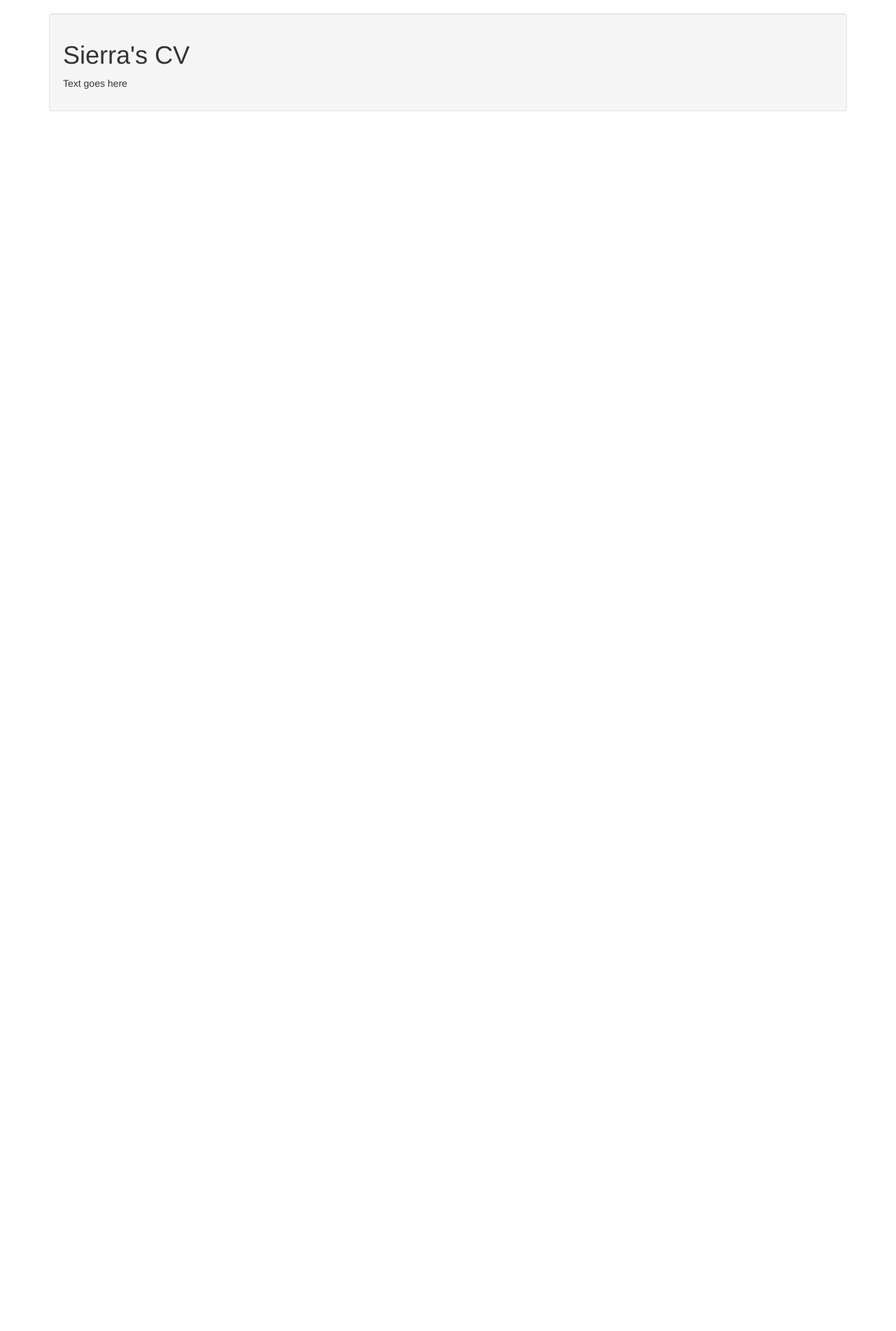
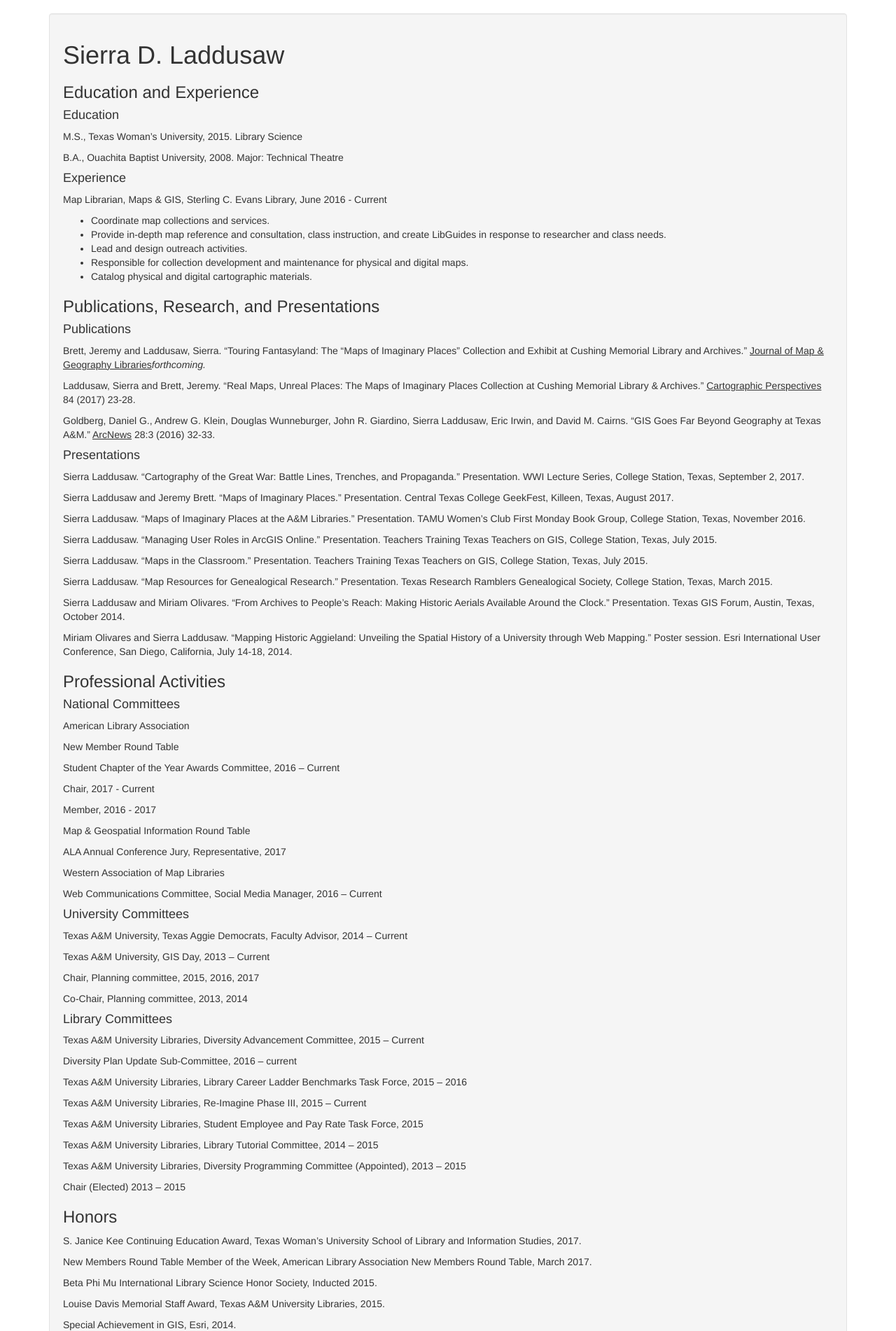
Before and after one commit to rladdusaw/sierra-website, an Angular app: page /cv in a window 1280 px wide. Shown: the part 58-1960 px from the top of the page at 70% size. Before the commit the page ends 800 px from the top, so only its background shows below. Built offline with nearby package versions, Linux system fonts and the light colour scheme.

Commit message:
added basic cv text, still needs styling

```diff
--- a/src/app/app.cvComponent.html
+++ b/src/app/app.cvComponent.html
@@ -1,6 +1,178 @@
 <div class="container">
     <div class="well">
-        <h1 class="headline">Sierra's CV</h1>
-        <p>Text goes here</p>
+        <h1 class="headline">Sierra D. Laddusaw</h1>
+        <h3>Education and Experience</h3>
+        <h4>Education</h4>
+        <p>
+            M.S., Texas Woman’s University, 2015.
+            <!-- tab over one -->
+            <span>Library Science</span>
+        </p>
+        <p>
+            B.A., Ouachita Baptist University, 2008.
+            <!-- tab over one -->
+            <span>Major: Technical Theatre</span>
+        </p>
+        <h4>Experience</h4>
+        <p>
+            Map Librarian, Maps &amp; GIS, Sterling C. Evans Library, June 2016 - Current
+        </p>
+        <ul>
+            <li>
+                Coordinate map collections and services.
+            </li>
+            <li>
+                Provide in-depth map reference and consultation, class instruction, and create LibGuides in response to researcher and class needs.
+            </li>
+            <li>
+                Lead and design outreach activities.
+            </li>
+            <li>
+                Responsible for collection development and maintenance for physical and digital maps.
+            </li>
+            <li>
+                Catalog physical and digital cartographic materials.
+            </li>
+        </ul>
+        <h3>Publications, Research, and Presentations</h3>
+        <h4>Publications</h4>
+        <!-- tab each of these over one -->
+        <p>
+            Brett, Jeremy and Laddusaw, Sierra. “Touring Fantasyland: The “Maps of Imaginary
+            Places” Collection and Exhibit at Cushing Memorial Library and Archives.” <u>Journal of
+                Map &amp; Geography Libraries</u> <i>forthcoming.</i>
+        </p>
+        <p>
+            Laddusaw, Sierra and Brett, Jeremy. “Real Maps, Unreal Places: The Maps of Imaginary Places Collection
+            at Cushing Memorial Library &amp; Archives.” <u>Cartographic Perspectives</u> 84 (2017) 23-28.
+        </p>
+        <p>
+            Goldberg, Daniel G., Andrew G. Klein, Douglas Wunneburger, John R. Giardino,
+            Sierra Laddusaw, Eric Irwin, and David M. Cairns. “GIS Goes Far Beyond Geography at Texas A&amp;M.” <u>ArcNews</u> 28:3 (2016) 32-33.
+        </p>
+        <h4>Presentations</h4>
+        <!-- tab each of these over one -->
+        <p>
+            Sierra Laddusaw. “Cartography of the Great War: Battle Lines, Trenches, and
+            Propaganda.” Presentation. WWI Lecture Series, College Station, Texas,
+            September 2, 2017.
+        </p>
+        <p>
+            Sierra Laddusaw and Jeremy Brett. “Maps of Imaginary Places.” Presentation. Central Texas College GeekFest, Killeen, Texas, August 2017.
+        </p>
+        <p>
+            Sierra Laddusaw. “Maps of Imaginary Places at the A&M Libraries.” Presentation. TAMU Women’s Club First Monday Book Group, College Station, Texas, November 2016.
+        </p>
+        <p>
+            Sierra Laddusaw. “Managing User Roles in ArcGIS Online.” Presentation. Teachers Training Texas Teachers on GIS, College Station, Texas, July 2015.
+        </p>
+        <p>
+            Sierra Laddusaw. “Maps in the Classroom.” Presentation. Teachers Training Texas Teachers on GIS, College Station, Texas, July 2015.
+        </p>
+        <p>
+            Sierra Laddusaw. “Map Resources for Genealogical Research.” Presentation. Texas Research Ramblers Genealogical Society, College Station, Texas, March 2015.
+        </p>
+        <p>
+            Sierra Laddusaw and Miriam Olivares. “From Archives to People’s Reach: Making Historic Aerials Available Around the Clock.” Presentation. Texas GIS Forum,
+            Austin, Texas, October 2014.
+        </p>
+        <p>
+            Miriam Olivares and Sierra Laddusaw. “Mapping Historic Aggieland: Unveiling the Spatial History of a University through Web Mapping.” Poster session.
+            Esri International User Conference, San Diego, California, July 14-18, 2014.
+        </p>
+        <h3>Professional Activities</h3>
+        <h4>National Committees</h4>
+        <p>
+            American Library Association
+        </p>
+        <!-- tab over one -->
+        <p>
+            New Member Round Table
+        </p>
+        <!-- tab over two -->
+        <p>
+           Student Chapter of the Year Awards Committee, 2016 – Current
+        </p>
+        <!-- tab each over three  -->
+        <p>
+            Chair, 2017 - Current
+        </p>
+        <p>
+            Member, 2016 - 2017
+        </p>
+        <!-- tab over one  -->
+        <p>
+            Map &amp; Geospatial Information Round Table
+        </p>
+        <!-- tab over two -->
+        <p>
+            ALA Annual Conference Jury, Representative, 2017
+        </p>
+        <!-- no tabbing  -->
+        <p>
+            Western Association of Map Libraries
+        </p>
+        <!-- tab over two -->
+        <p>
+            Web Communications Committee, Social Media Manager, 2016 – Current
+        </p>
+        <h4>University Committees</h4>
+        <p>
+            Texas A&amp;M University, Texas Aggie Democrats, Faculty Advisor, 2014 – Current
+        </p>
+        <p>Texas A&amp;M University, GIS Day, 2013 – Current</p>
+        <!-- tab each one -->
+        <p>
+            Chair, Planning committee, 2015, 2016, 2017
+        </p>
+        <p>
+            Co-Chair, Planning committee, 2013, 2014
+        </p>
+        <h4>Library Committees</h4>
+        <p>
+            Texas A&amp;M University Libraries, Diversity Advancement Committee, 2015 – Current
+        </p>
+        <!-- tab over one -->
+        <p>
+            Diversity Plan Update Sub-Committee, 2016 – current
+        </p>
+        <!-- do not tab -->
+        <p>
+            Texas A&amp;M University Libraries, Library Career Ladder Benchmarks Task Force, 2015 – 2016
+        </p>
+        <p>
+            Texas A&amp;M University Libraries, Re-Imagine Phase III, 2015 – Current
+        </p>
+        <p>
+            Texas A&amp;M University Libraries, Student Employee and Pay Rate Task Force, 2015
+        </p>
+        <p>
+            Texas A&amp;M University Libraries, Library Tutorial Committee, 2014 – 2015
+        </p>
+        <p>
+            Texas A&amp;M University Libraries, Diversity Programming Committee (Appointed), 2013 – 2015
+        </p>
+        <!-- tab over one -->
+        <p>
+            Chair (Elected) 2013 – 2015
+        </p>
+        <h3>Honors</h3>
+        <p>
+            S. Janice Kee Continuing Education Award, Texas Woman’s University School of Library and Information Studies, 2017.
+        </p>
+        <p>
+            New Members Round Table Member of the Week, American Library Association New Members Round Table, March 2017.
+        </p>
+        <p>
+            Beta Phi Mu International Library Science Honor Society, Inducted 2015.
+        </p>
+        <p>
+            Louise Davis Memorial Staff Award, Texas A&amp;M University Libraries, 2015.
+        </p>
+        <p>
+            Special Achievement in GIS, Esri, 2014.
+        </p>
+
+
     </div>
 </div>
```
